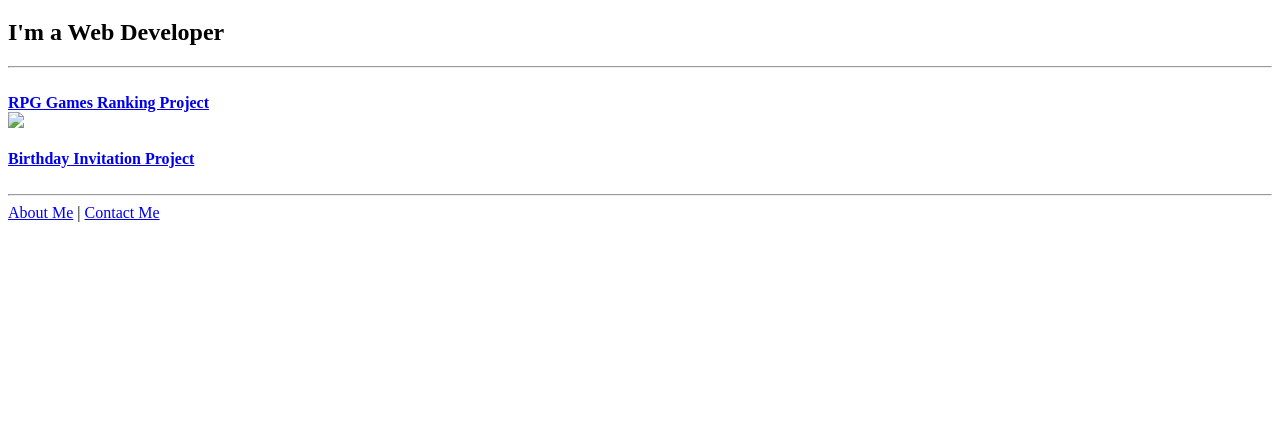
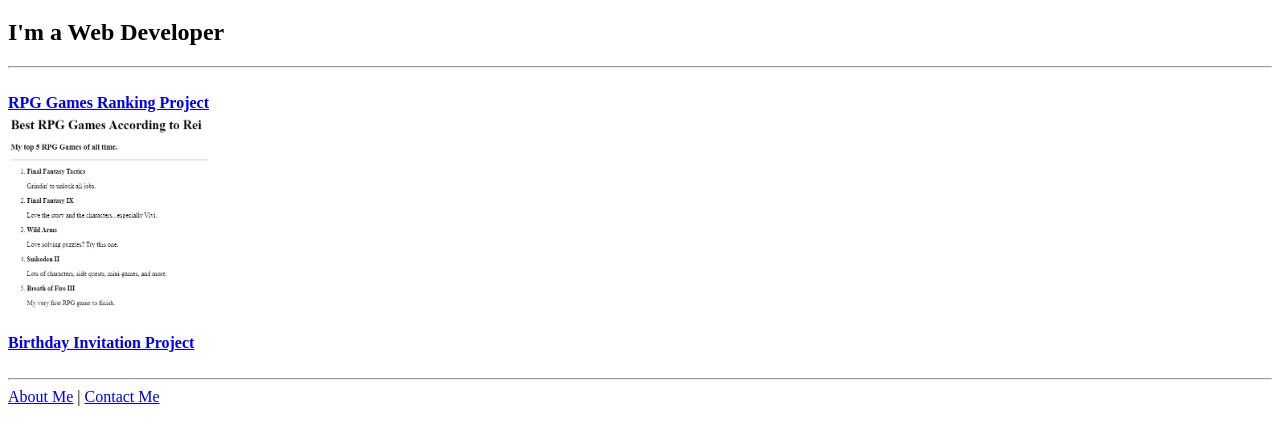
Before and after one commit to reingineer/html-portfolio, a plain HTML site: page index.html in a window 1280 px wide. Shown: the part 61-506 px from the top of the page. Drawn offline with Linux system fonts and the light colour scheme.

Commit message:
Add files via upload

```diff
--- a/index.html
+++ b/index.html
@@ -29,7 +29,7 @@ https://developer.mozilla.org/en-US/docs/Web/HTML/Element/img#attr-height -->
     <br />
     <a href="./public/RPG Games Ranking.html"><b>RPG Games Ranking Project</b></a>
     <br />
-    <img src="../4.3 HTML Porfolio Project/assets/images/Games.png" height="200">
+    <img src="./assets/images/Games.png" height="200" width="200" alt="Screenshot of games list">
     <br />
     <br />
     <a href="../4.3 HTML Porfolio Project/public/birthday-invite.html"><b>Birthday Invitation Project</b></a>
```
